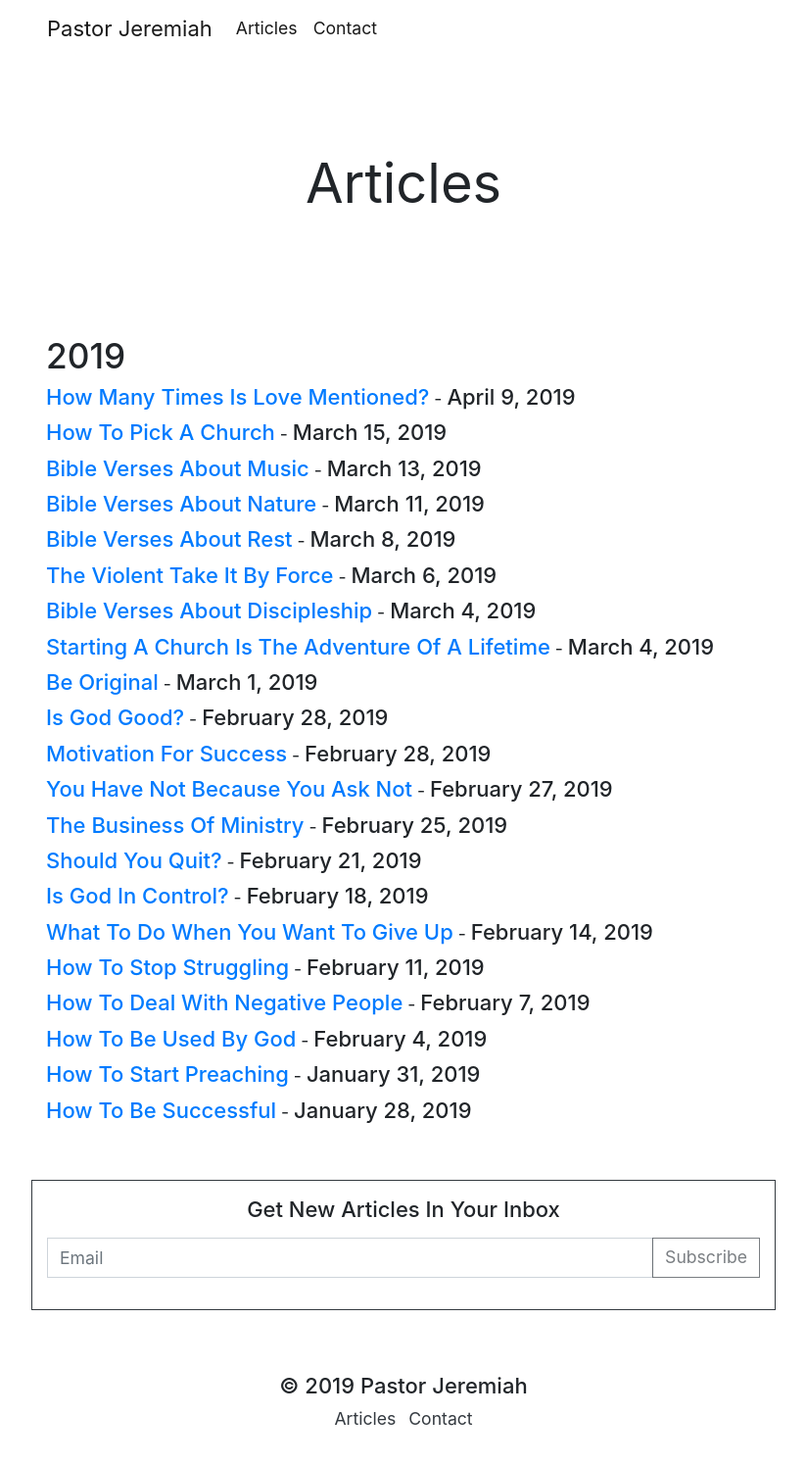
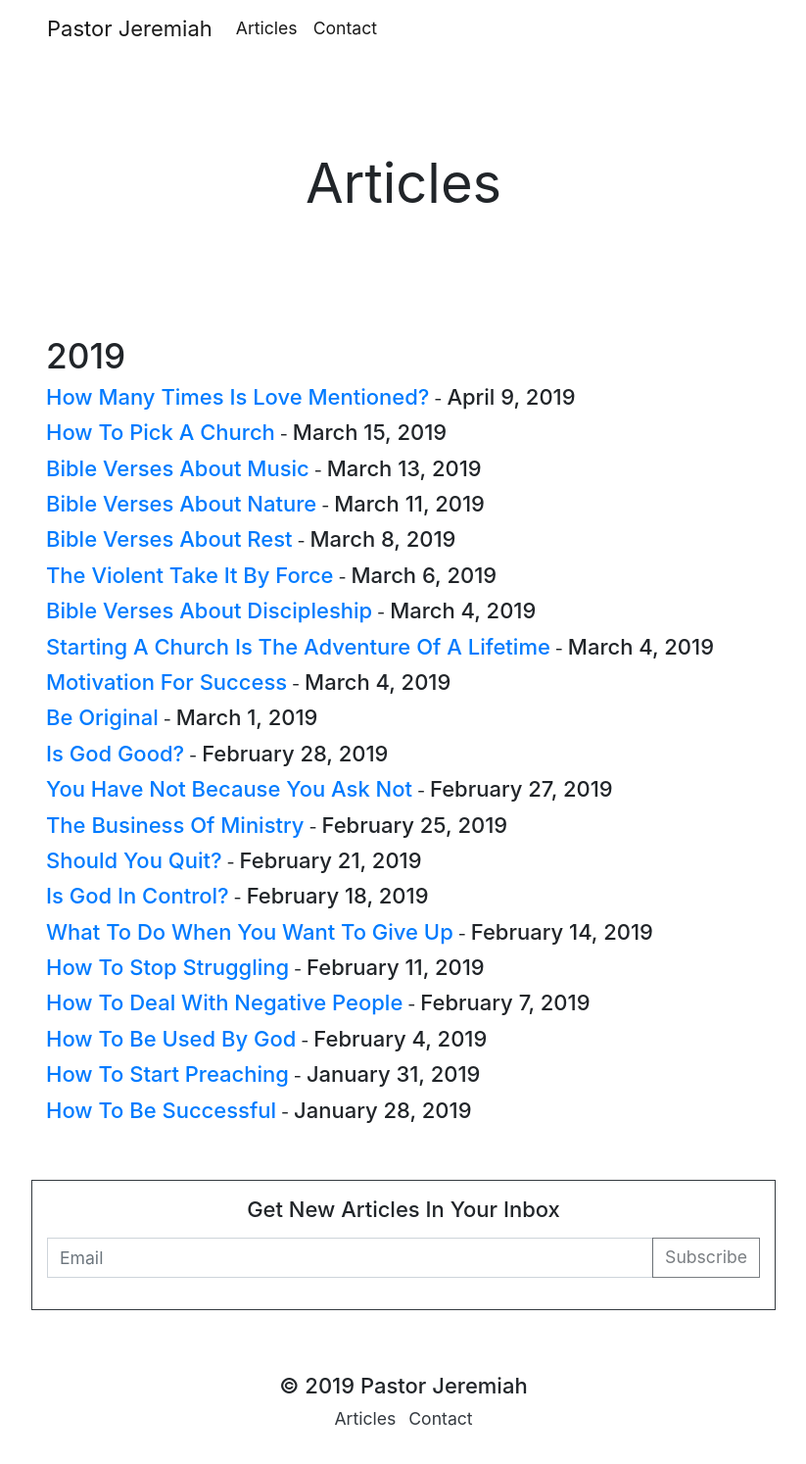
Before and after one commit to jmofyi/pastorjeremiah, a Jekyll site: the page built from articles.html, in a window 1280 px wide. Shown: the whole page at 98% size, without its empty margins (228-1051 px from the left). Built offline with Jekyll 4.4.1, drawn with Linux system fonts in a browser that asks for light colours.

Commit message:
Update from Forestry.io Jeremiah Thomas updated _posts/2019-02-18-motivation-for-success.md

```diff
--- a/_posts/2019-02-18-motivation-for-success.md
+++ b/_posts/2019-02-18-motivation-for-success.md
@@ -1,6 +1,6 @@
 ---
 title: Motivation For Success
-date: 2019-02-28 00:00:00 -0500
+date: 2019-03-04 00:00:00 -0500
 tags:
 - success
 description: Consistency is power.
```
